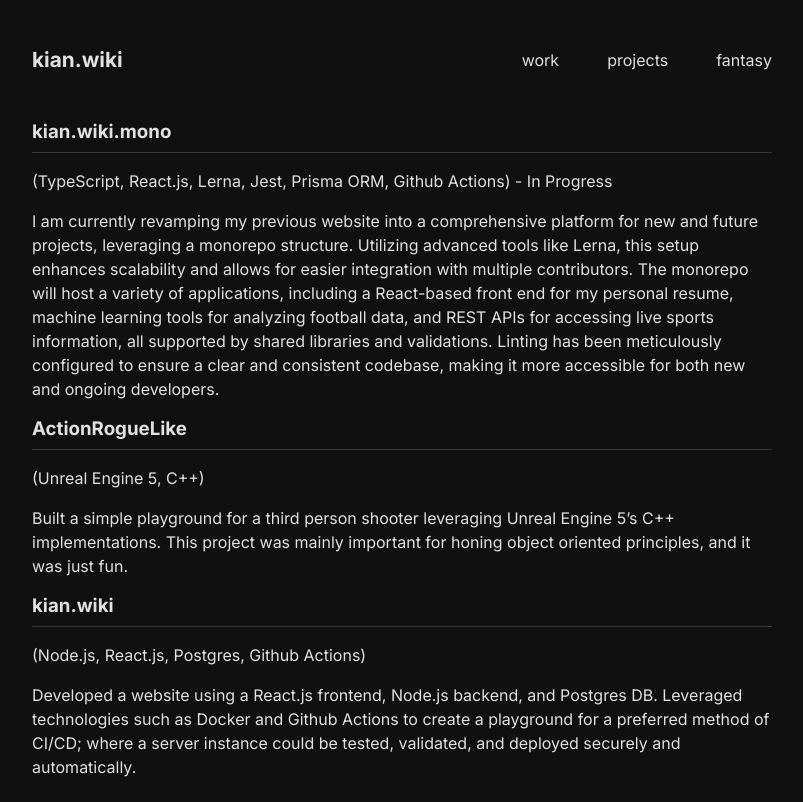
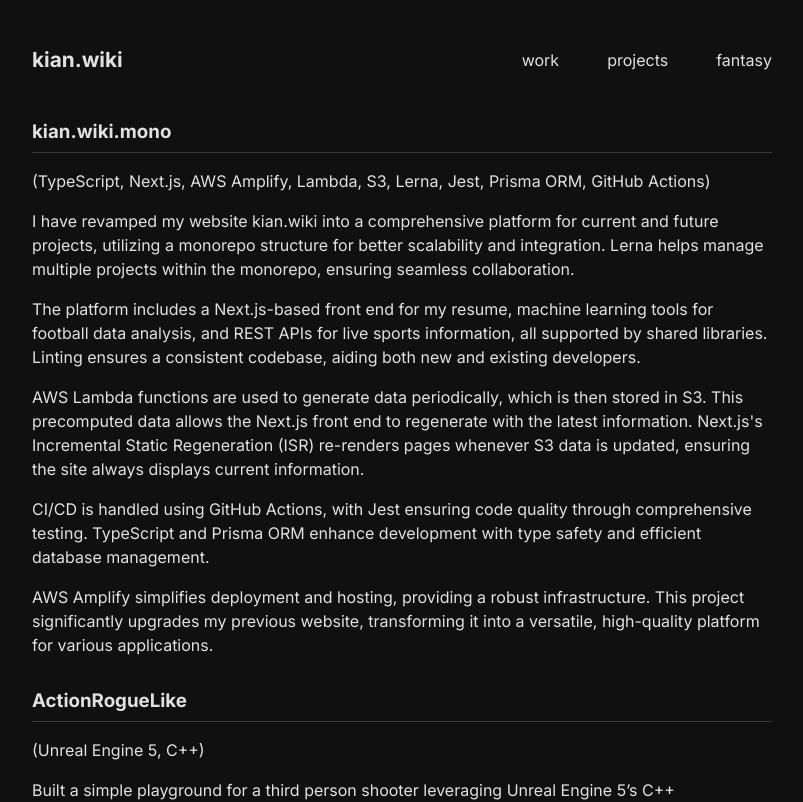
Before and after one commit to kakhavai/kian-wiki-mono, a Next.js app in the folder packages/kian-wiki-frontend/: page /projects in a window 1280 px wide. Shown: the top 802 px of the page, without its empty margins (238-1041 px from the left). Built offline with nearby package versions, Linux system fonts and the light colour scheme.

Commit message:
Fantasy page (#28)
* automated serverless deployment hello-world

* Frontend fantasy page base

---------

Co-authored-by: kakhavai <kakhavain@DESKTOP-SOB3D4E>

```diff
--- a/packages/kian-wiki-frontend/src/components/resume/Projects.tsx
+++ b/packages/kian-wiki-frontend/src/components/resume/Projects.tsx
@@ -6,20 +6,38 @@
   <div className={sectionStyles.sectionWrapper}>
     <Section title="kian.wiki.mono">
       <p>
-        (TypeScript, React.js, Lerna, Jest, Prisma ORM, Github Actions) - In
-        Progress
+        (TypeScript, Next.js, AWS Amplify, Lambda, S3, Lerna, Jest, Prisma ORM,
+        GitHub Actions)
       </p>
       <p>
-        I am currently revamping my previous website into a comprehensive
-        platform for new and future projects, leveraging a monorepo structure.
-        Utilizing advanced tools like Lerna, this setup enhances scalability and
-        allows for easier integration with multiple contributors. The monorepo
-        will host a variety of applications, including a React-based front end
-        for my personal resume, machine learning tools for analyzing football
-        data, and REST APIs for accessing live sports information, all supported
-        by shared libraries and validations. Linting has been meticulously
-        configured to ensure a clear and consistent codebase, making it more
-        accessible for both new and ongoing developers.
+        I have revamped my website kian.wiki into a comprehensive platform for
+        current and future projects, utilizing a monorepo structure for better
+        scalability and integration. Lerna helps manage multiple projects within
+        the monorepo, ensuring seamless collaboration.
+      </p>
+      <p>
+        The platform includes a Next.js-based front end for my resume, machine
+        learning tools for football data analysis, and REST APIs for live sports
+        information, all supported by shared libraries. Linting ensures a
+        consistent codebase, aiding both new and existing developers.
+      </p>
+      <p>
+        AWS Lambda functions are used to generate data periodically, which is
+        then stored in S3. This precomputed data allows the Next.js front end to
+        regenerate with the latest information. Next.js&apos;s Incremental
+        Static Regeneration (ISR) re-renders pages whenever S3 data is updated,
+        ensuring the site always displays current information.
+      </p>
+      <p>
+        CI/CD is handled using GitHub Actions, with Jest ensuring code quality
+        through comprehensive testing. TypeScript and Prisma ORM enhance
+        development with type safety and efficient database management.
+      </p>
+      <p>
+        AWS Amplify simplifies deployment and hosting, providing a robust
+        infrastructure. This project significantly upgrades my previous website,
+        transforming it into a versatile, high-quality platform for various
+        applications.
       </p>
     </Section>
     <Section title="ActionRogueLike">
--- a/packages/kian-wiki-frontend/src/styles/Section.module.css
+++ b/packages/kian-wiki-frontend/src/styles/Section.module.css
@@ -2,6 +2,7 @@
 
 .section {
   margin: 1rem 0;
+  margin-bottom: 2rem;
 }
 
 .section h3 {
```
Also changed, not shown: packages/kian-wiki-frontend/src/app/fantasy/page.tsx (+6 -5 lines), packages/kian-wiki-frontend/src/components/fantasy/FantasyAbout.tsx (added, +22 -0 lines), packages/kian-wiki-frontend/src/components/fantasy/FantasyChart.tsx (added, +62 -0 lines), packages/kian-wiki-frontend/src/styles/FantasyChart.module.css (added, +78 -0 lines).
